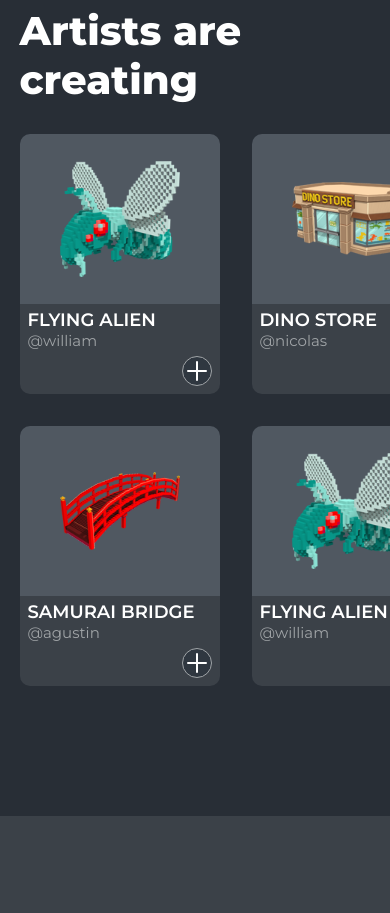
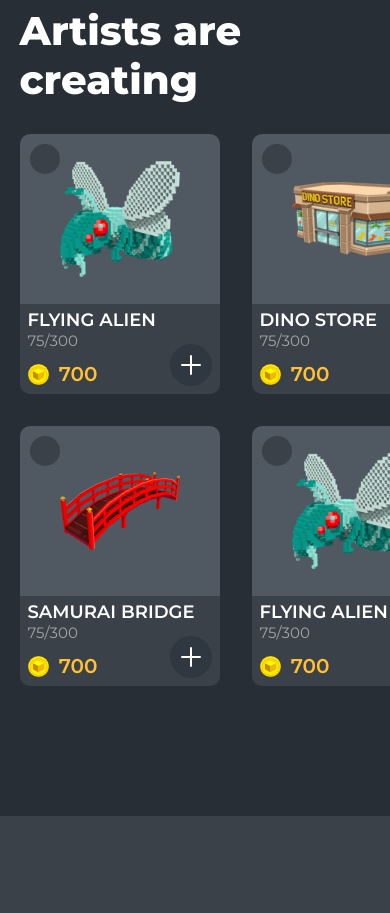
Before and after one commit to Romelody/challenge-pixowl, a Vue app: page / in a window 390 px wide. Shown: the part 2760-3673 px from the top of the page. Built offline with nearby package versions, Linux system fonts and the light colour scheme.

Commit message:
Artist responsive

```diff
--- a/src/components/ArtistCreations.vue
+++ b/src/components/ArtistCreations.vue
@@ -12,6 +12,7 @@
           :titleArt="artistCreation.titleArt"
           :textArt="artistCreation.textArt"
           :imgArt="artistCreation.imgArt"
+          :tabletView="tabletView"
         />
       </div>
     </div>
--- a/src/components/mini-components/ArtistCreation.vue
+++ b/src/components/mini-components/ArtistCreation.vue
@@ -8,11 +8,19 @@
         <h3>
           <strong>{{ titleArt }}</strong>
         </h3>
-        <p class="nickname">{{ textArt }}</p>
-        <div class="more-artist-info">
+        <p class="nickname" v-if="tabletView">75/300</p>
+        <p class="nickname" v-else>{{ textArt }}</p>
+        <div class="money" v-if="tabletView">
+          <img src="@/assets/img/sand-icon.svg" />
+          <p>700</p>
+        </div>
+        <div
+          :class="tabletView ? 'more-artist-info-tablet' : 'more-artist-info'"
+        >
           <img src="@/assets/img/add.svg" alt="" />
         </div>
       </div>
+      <div class="runner" v-if="tabletView"></div>
     </div>
   </div>
 </template>
@@ -22,7 +30,8 @@ export default {
   props: {
     titleArt: String,
     textArt: String,
-    imgArt: String
+    imgArt: String,
+    tabletView: Boolean
   }
 };
 </script>
@@ -30,6 +39,7 @@ export default {
 #artistCreation {
   .art-card {
     width: 200px;
+    position: relative;
     .art-img {
       width: 200px;
       height: 170px;
@@ -61,6 +71,20 @@ export default {
         font-size: 15px;
       }
     }
+    .money {
+      position: absolute;
+      display: flex;
+      justify-content: space-between;
+      width: 35%;
+      align-items: center;
+      bottom: 8px;
+      left: 8px;
+      p {
+        color: $yellow;
+        font-size: 20px;
+        font-weight: 600;
+      }
+    }
     .more-artist-info {
       position: absolute;
       display: flex;
@@ -72,7 +96,28 @@ export default {
       height: 30px;
       border-radius: 25px;
       background: $grey-add;
-      border: 1px solid $light-grey;
+      border: 1px solid $art-light-grey;
+    }
+    .more-artist-info-tablet {
+      position: absolute;
+      display: flex;
+      justify-content: center;
+      align-items: center;
+      bottom: 8px;
+      right: 8px;
+      width: 42px;
+      height: 42px;
+      border-radius: 25px;
+      background: $grey-add;
+    }
+    .runner {
+      width: 30px;
+      height: 30px;
+      border-radius: 50%;
+      background: $medium-grey;
+      position: absolute;
+      top: 10px;
+      left: 10px;
     }
   }
 }
--- a/src/styles/_variables.scss
+++ b/src/styles/_variables.scss
@@ -6,6 +6,7 @@ $black: #14181d;
 $blue:#0084FF;
 $art-light-grey:#505861;
 $grey-add: #2F3740;
+$yellow: #FFBF36;
 
 @import url('https://fonts.googleapis.com/css2?family=Montserrat:wght@400;600;700;800&display=swap');
 
```
